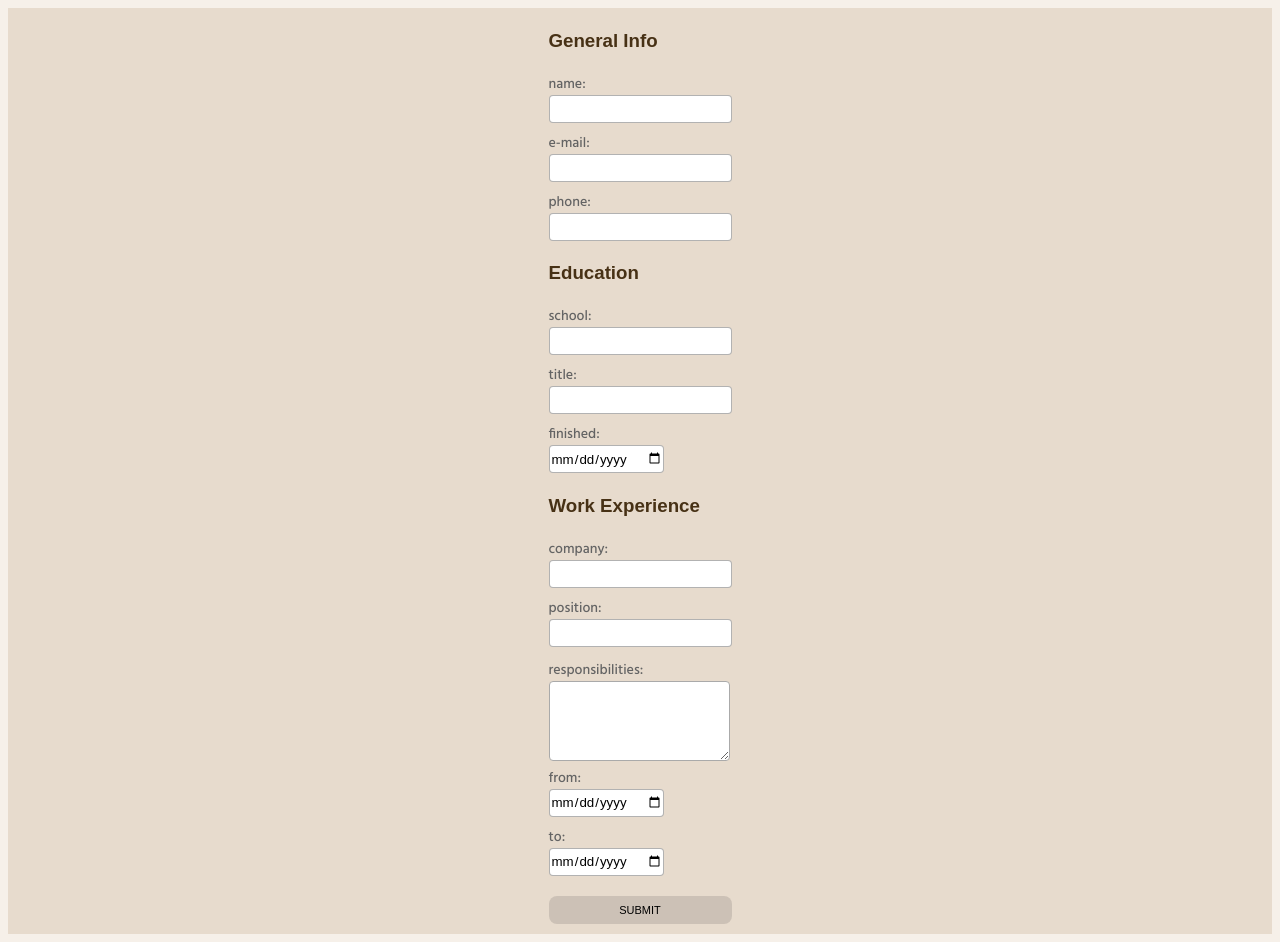
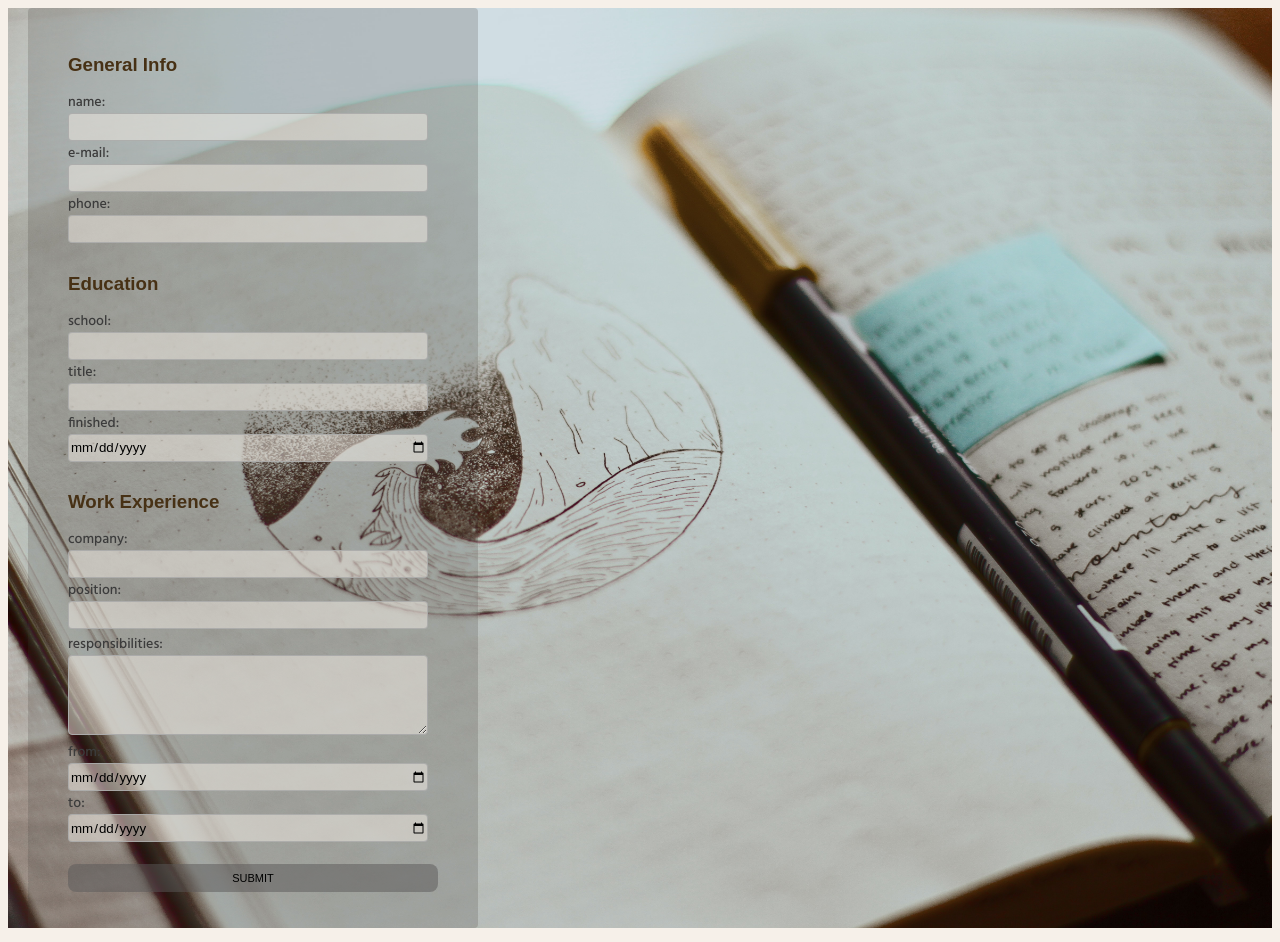
Before and after one commit to mountainflock/cv_application, a React (Vite) app: page / in a window 1280 px wide. Built offline with nearby package versions, Linux system fonts and the light colour scheme.

Commit message:
Apply appearance changes

```diff
--- a/src/App.css
+++ b/src/App.css
@@ -1,7 +1,6 @@
 .section {
   display: flex;
   flex-direction: column;
-  justify-content: flex-start;
   padding: 20px;
   height: 100%;
 }
--- a/src/components/content.tsx
+++ b/src/components/content.tsx
@@ -132,7 +132,7 @@ const Content = () => {
   }
 
   if (isSubmit) return (
-  <div>
+  <div className="content">
   <h3 className="section-title">General Info </h3>
   <Line title={"name"} value={data.general.name}/>
   <Line title={"email"} value={data.general.email}/>
@@ -146,7 +146,10 @@ const Content = () => {
   <h3 className="section-title">Work Experience </h3>
   <Line title={"company"} value={data.work.company}/>
   <Line title={"position"} value={data.work.position}/>
-  <Line title={"responsibilities"} value={data.work.responsibilities}/>
+  <div>
+    <p className="cv-line-title"> responsibilities:</p>
+     <p className="line"> {data.work.responsibilities}</p>
+  </div>
   <Line title={"start date"} value= {data.work.startDate}/>
   <Line title={"end date"} value = {data.work.endDate}/>
   <EditButton onClick={toggleIsSubmit}/>
@@ -154,13 +157,13 @@ const Content = () => {
   )
 
   return (
-<div>
+<div className="content">
 <form onSubmit={toggleIsSubmit}>
+
     <h3 className="section-title">General Info </h3>
       <Input onChange={saveName} title="name" type="text" value={data.general.name}/>
       <Input onChange={saveEmail} title="e-mail" type="email" value={data.general.email}/>
       <Input onChange={savePhone} title="phone" type="tel" value={data.general.phone}/>
-
     <h3 className="section-title">Education </h3>
       <Input onChange={saveSchool} title="school" type="text" value={data.educaction.school}/>
       <Input onChange={saveTitleOfStudy} title="title" type="text" value={data.educaction.titleOfStudy}/>
--- a/src/components/line.tsx
+++ b/src/components/line.tsx
@@ -3,7 +3,7 @@ import "../styles/line.css"
 const Line = ({title, value}) => {
     return (
     <p className="cv-line" >
-       <span className="cv-line-title">{title}:</span> {value}
+       <span className="cv-line-title">{title}:</span> <span className="line">{value}</span>
     </p>
     )
 }
--- a/src/index.css
+++ b/src/index.css
@@ -16,12 +16,14 @@
 
 body {
   display: flex;
-  justify-content: center;
+  justify-content: flex-start;
   align-items: center;
   padding: 0 20px;
   min-width: 320px;
   min-height: 100vh;
   background-color: rgb(231, 219, 205);
+  background-image: url("./assets/mainPic.jpg");
+  background-size: cover;
 }
 
 h1 {
@@ -29,8 +31,13 @@ h1 {
   line-height: 1.1;
 }
 
+h3 {
+  padding: 8px 0;
+  margin-bottom: 5px;
+}
+
 p {
-  margin: 10px;
+  margin: 2px;
 }
 
 button {
@@ -64,4 +71,3 @@ button:focus-visible {
     background-color: #f9f9f9;
   }
 }
-/*
--- a/src/styles/content.css
+++ b/src/styles/content.css
@@ -1,3 +1,11 @@
 .section-title {
   color: rgb(71, 49, 21);
 }
+
+.content {
+  height: 100%;
+  width: 450px;
+  padding: 16px 40px;
+  border-radius: 4px;
+  background-color: rgba(62, 58, 53, 0.2);
+}
--- a/src/styles/editButton.css
+++ b/src/styles/editButton.css
@@ -1,6 +1,6 @@
 .edit-button {
-  width: 30%;
-  background-color: rgba(153, 149, 149, 0.2);
+  width: 100%;
+  background-color: rgba(90, 88, 88, 0.5);
   height: 28px;
   font-size: 11px;
 }
--- a/src/styles/input.css
+++ b/src/styles/input.css
@@ -1,6 +1,8 @@
 input {
+  width: 360px;
   height: 28px;
   border: 1px solid rgba(170, 170, 170, 0.9);
+  background-color: rgba(243, 237, 230, 0.5);
   border-radius: 4px;
 }
 
@@ -8,11 +10,13 @@ input {
   margin: 0;
   font-family: "Hind", sans-serif;
   font-size: 14px;
-  color: rgb(100, 100, 100);
+  color: rgb(60, 60, 60);
 }
 
 textarea {
+  width: 360px;
   height: 80px;
   border: 1px solid rgb(170, 170, 170);
+  background-color: rgba(243, 237, 230, 0.5);
   border-radius: 4px;
 }
--- a/src/styles/line.css
+++ b/src/styles/line.css
@@ -1,5 +1,5 @@
 .cv-line-title {
-  color: rgb(96, 69, 36);
+  color: rgb(29, 18, 6);
   font-weight: 800;
   font-size: 14px;
 }
@@ -10,3 +10,9 @@
   height: 40px;
   font-family: "Hind", sans-serif;
 }
+
+.line {
+  font-family: "Hind", sans-serif;
+  font-size: 16px;
+  font-weight: 100;
+}
--- a/src/styles/submitButton.css
+++ b/src/styles/submitButton.css
@@ -1,7 +1,7 @@
 .submit-button {
   width: 100%;
-  background-color: rgba(94, 91, 91, 0.2);
+  background-color: rgba(90, 88, 88, 0.5);
   height: 28px;
   font-size: 11px;
-  margin: 10px 0;
+  margin: 20px 0;
 }
```
Also changed, not shown: src/assets/mainPic.jpg (added). Lines whose indentation alone changed are shown as unchanged.
